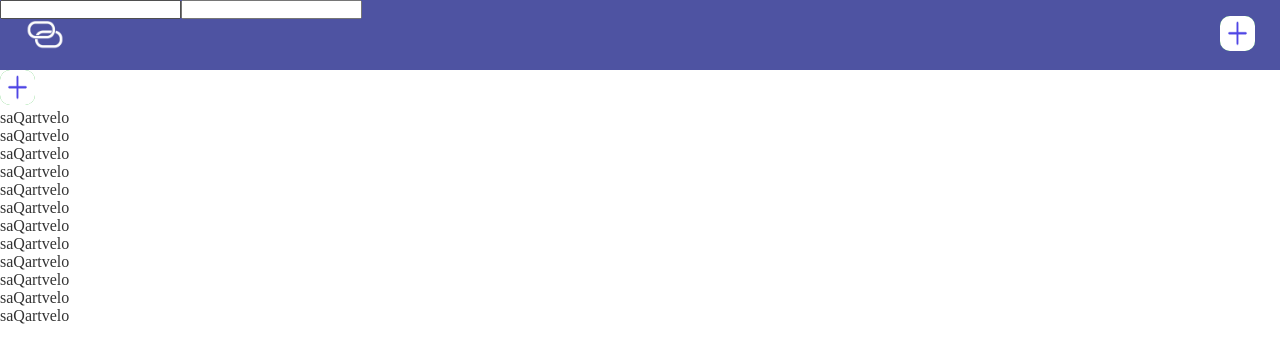
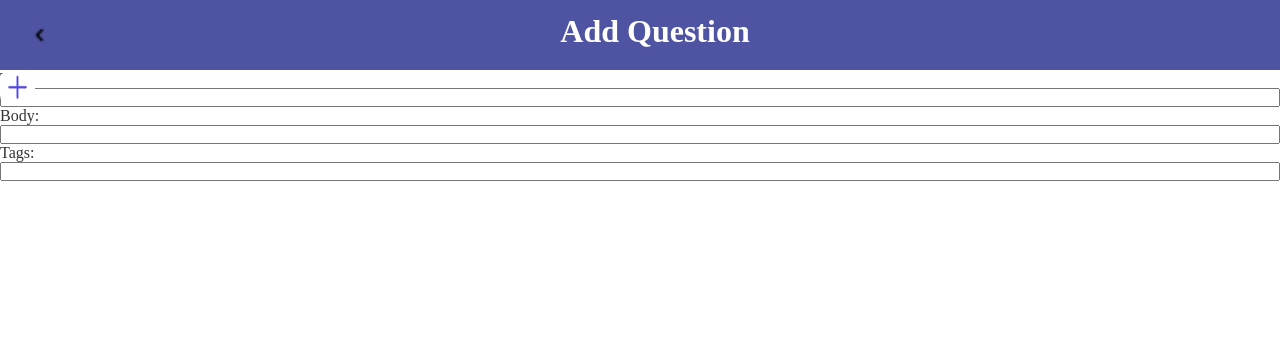
Before and after one commit to Tornik2/stay-connected, a Next.js app: page /questions in a window 1280 px wide. Both pictures are taken after a click on the button 1237 px from the left and 33 px from the top of the page. Shown: the top 362 px of the page. Built offline with nearby package versions, Linux system fonts and the light colour scheme.

Commit message:
style add-question component

```diff
--- a/app/components/addQuestion/addQuestion.css
+++ b/app/components/addQuestion/addQuestion.css
@@ -1,4 +1,33 @@
-.Add_Question_Form {
+.add_question_header {
+  background-color: #4e53a2;
+  display: flex;
+  justify-content: space-between;
+  align-items: center;
+}
+
+.heading {
+  height: 40px;
+  text-align: center;
+  color: #ffffff;
+  text-transform: capitalize;
+  line-height: 1;
+  margin: 0;
+}
+.go_back_arrow {
+  width: 30px;
+  height: 30px;
+  filter: brightness(0);
+  cursor: pointer;
+  transition: all 0.1s;
+}
+.go_back_arrow:hover {
+  filter: brightness(10);
+}
+.go_back_arrow:active {
+  filter: brightness(5);
+}
+.form_container {
+  background-color: #ffffff;
   position: fixed;
   left: 0;
   top: 0;
@@ -9,11 +38,17 @@
   transform: translateY(100vh);
   transition: 0.3s ease;
 }
-.Add_Question_Form.active {
+
+.form_container.active {
   position: fixed;
   opacity: 1;
   visibility: visible;
   transform: translateY(0);
+}
+
+.Add_Question_Form {
+  display: flex;
+  flex-direction: column;
 }
 
 .add_question {
@@ -21,15 +56,18 @@
   height: 35px;
   border-radius: 10px;
   position: relative;
-  background-color: #34bd3f;
+  background-color: #201e1e;
+  overflow: hidden;
 }
 
 .add_question img {
   width: 100%;
   height: 100%;
-  border-radius: 10px;
+  transition: all 0.1s;
 }
 .add_question img:hover {
-  opacity: 0.8;
-  border: 1px solid #4f539c;
+  mix-blend-mode: difference;
 }
+.add_question:active {
+  border: 1px solid #4e53a2;
+}
--- a/app/components/addQuestion/addQuestion.jsx
+++ b/app/components/addQuestion/addQuestion.jsx
@@ -7,6 +7,7 @@ export default function AddQUestion() {
   const [questionFormData, setQuestionFormData] = useState({
     title: "",
     body: "",
+    tags: "",
   });
 
   const handleChange = (e) => {
@@ -34,7 +35,22 @@ export default function AddQUestion() {
       <button className="add_question" onClick={handleSubmit}>
         <img src="/add-question.png" />
       </button>
-      <form className={`Add_Question_Form ${isFormVisible && "active"}`}>
+      <div className={`form_container  ${isFormVisible && "active"}`}>
+        <div className="add_question_header global-padding-sides">
+          <button onClick={toggleForm}>
+            <div className="arrow_wrapper">
+              <img
+                src="/go-back-arrow.png"
+                alt="go back"
+                className="go_back_arrow"
+              />
+            </div>
+          </button>
+          <h1 className="heading">add question</h1>
+          <div></div>
+        </div>
+        <form className="Add_Question_Form">
+          <label htmlFor="title">Title:</label>
           <input
             type="text"
             name="title"
@@ -43,6 +59,7 @@ export default function AddQUestion() {
             value={questionFormData.title}
             required
           />
+          <label htmlFor="body">Body:</label>
           <input
             type="text"
             name="body"
@@ -51,7 +68,17 @@ export default function AddQUestion() {
             value={questionFormData.body}
             required
           />
+          <label htmlFor="tag">Tags:</label>
+          <input
+            type="text"
+            name="tag"
+            id="tag"
+            onChange={handleChange}
+            value={questionFormData.body}
+            required
+          />
         </form>
+      </div>
     </div>
   );
 }
```
Also changed, not shown: public/go-back-arrow.png (added), public/go-back-arrow.svg (added). Lines whose indentation alone changed are shown as unchanged.
